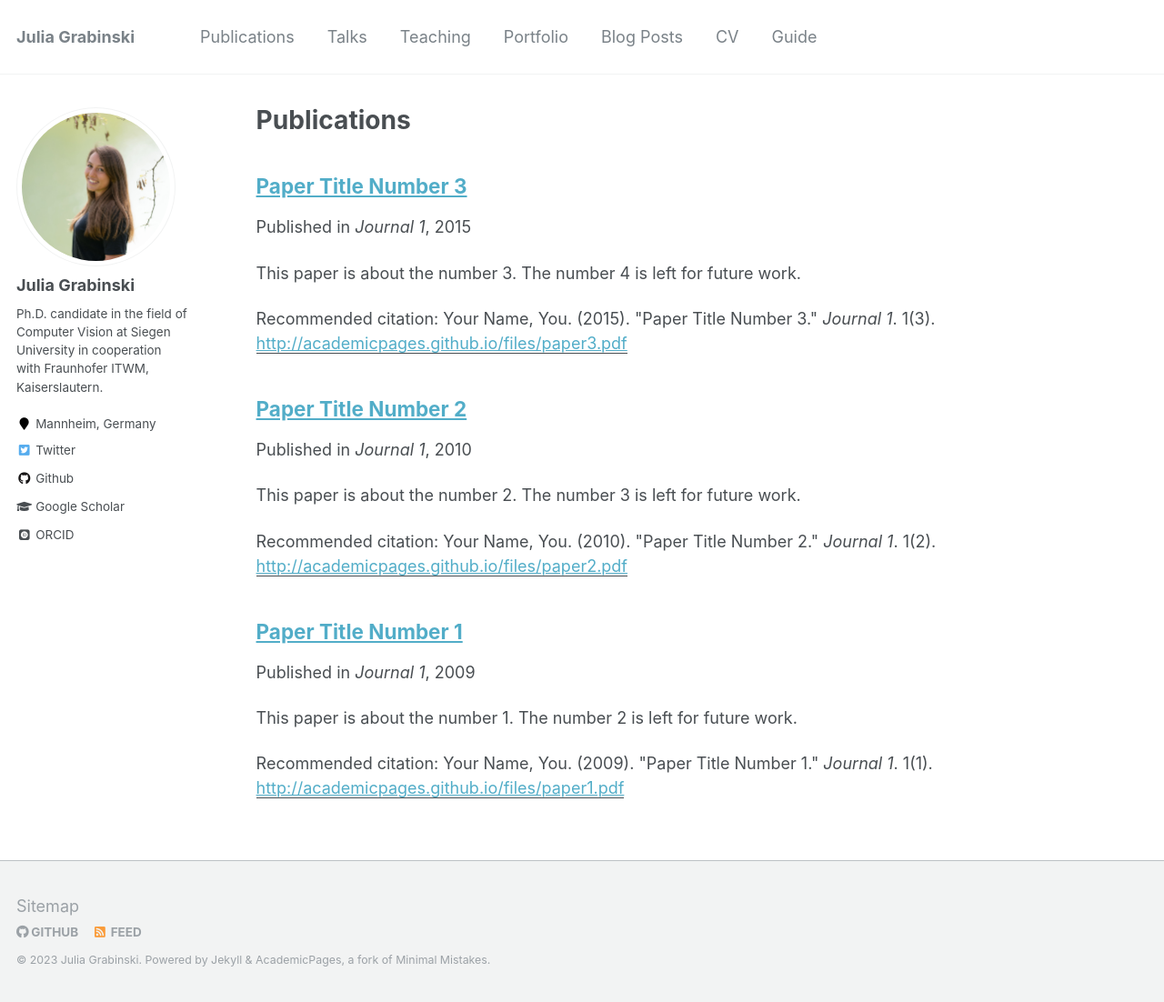
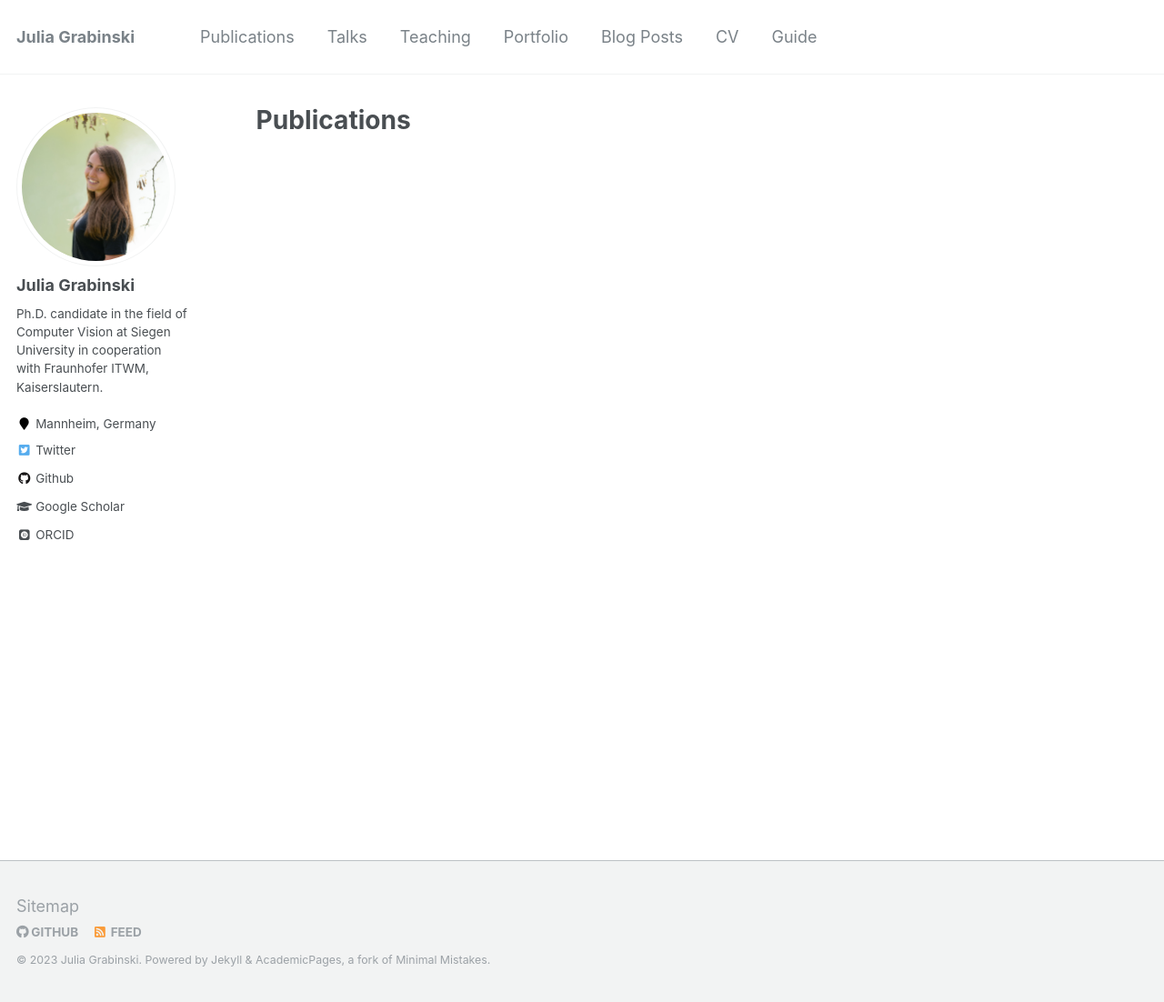
Before and after one commit to GeJulia/gejulia.github.io, a Jekyll site: the page built from _pages/publications.md, in a window 1280 px wide and 1102 px high. Shown: the whole window at 91% size. Built offline with Jekyll 4.4.1, drawn with Linux system fonts in a browser that asks for light colours; some web fonts are replaced; part of the change alters nothing that is shown.

Commit message:
Update _config.yml

```diff
--- a/_config.yml
+++ b/_config.yml
@@ -174,19 +174,19 @@ kramdown:
 
 
 # Collections
-collections:
-  teaching:
-    output: true
-    permalink: /:collection/:path/
-  publications:
-    output: true
-    permalink: /:collection/:path/
-  portfolio:
-    output: true
-    permalink: /:collection/:path/
-  talks:
-    output: true
-    permalink: /:collection/:path/
+# collections:
+#   teaching:
+#     output: true
+#     permalink: /:collection/:path/
+#   publications:
+#     output: true
+#     permalink: /:collection/:path/
+#   portfolio:
+#     output: true
+#     permalink: /:collection/:path/
+#   talks:
+#     output: true
+#     permalink: /:collection/:path/
 
 
 # Defaults
@@ -202,48 +202,48 @@ defaults:
       comments: true
       share: true
       related: true
-  # _pages
-  - scope:
-      path: ""
-      type: pages
-    values:
-      layout: single
-      author_profile: true
-  # _teaching
-  - scope:
-      path: ""
-      type: teaching
-    values:
-      layout: single
-      author_profile: true
-      share: true
-      comments: true
-  # _publications
-  - scope:
-      path: ""
-      type: publications
-    values:
-      layout: single
-      author_profile: true
-      share: true
-      comments: true
-  # _portfolio
-  - scope:
-      path: ""
-      type: portfolio
-    values:
-      layout: single
-      author_profile: true
-      share: true
-      comment: true
-  # _talks
-  - scope:
-      path: ""
-      type: talks
-    values:
-      layout: talk
-      author_profile: true
-      share: true
+#   # _pages
+#   - scope:
+#       path: ""
+#       type: pages
+#     values:
+#       layout: single
+#       author_profile: true
+#   # _teaching
+#   - scope:
+#       path: ""
+#       type: teaching
+#     values:
+#       layout: single
+#       author_profile: true
+#       share: true
+#       comments: true
+#   # _publications
+#   - scope:
+#       path: ""
+#       type: publications
+#     values:
+#       layout: single
+#       author_profile: true
+#       share: true
+#       comments: true
+#   # _portfolio
+#   - scope:
+#       path: ""
+#       type: portfolio
+#     values:
+#       layout: single
+#       author_profile: true
+#       share: true
+#       comment: true
+#   # _talks
+#   - scope:
+#       path: ""
+#       type: talks
+#     values:
+#       layout: talk
+#       author_profile: true
+#       share: true
 
 # Sass/SCSS
 sass:
```
